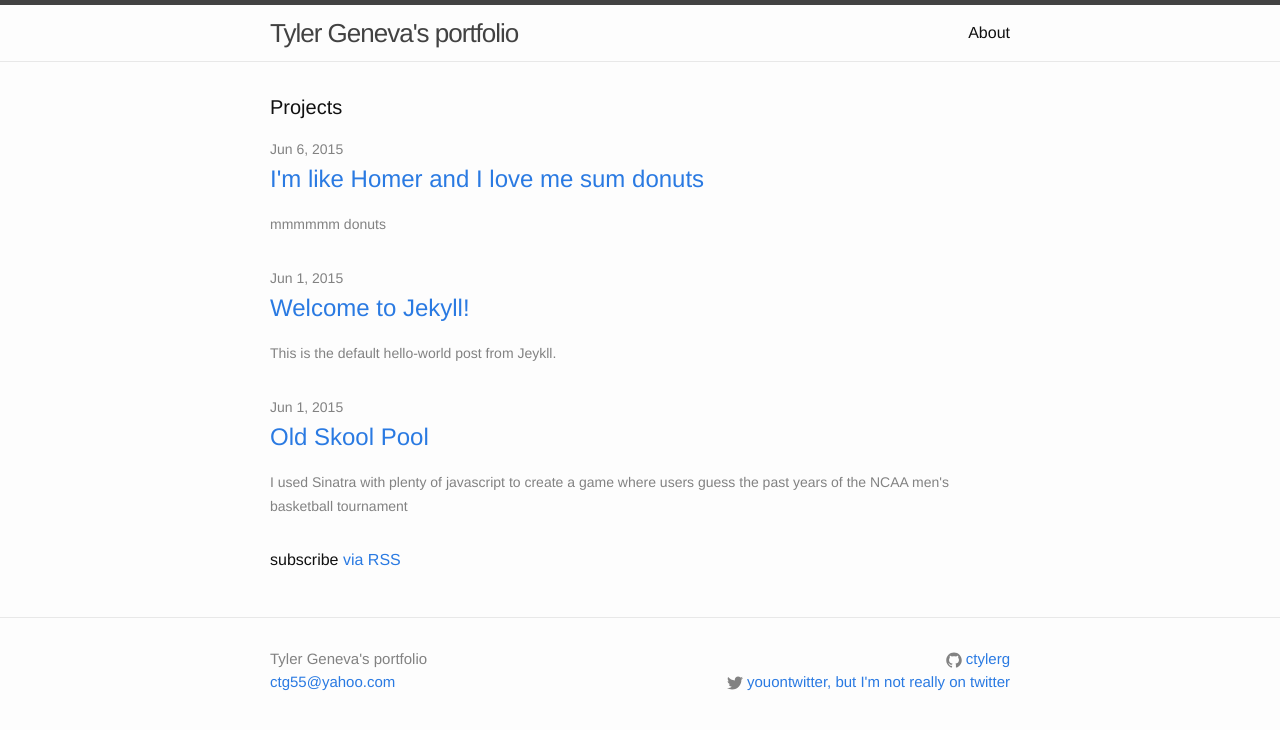
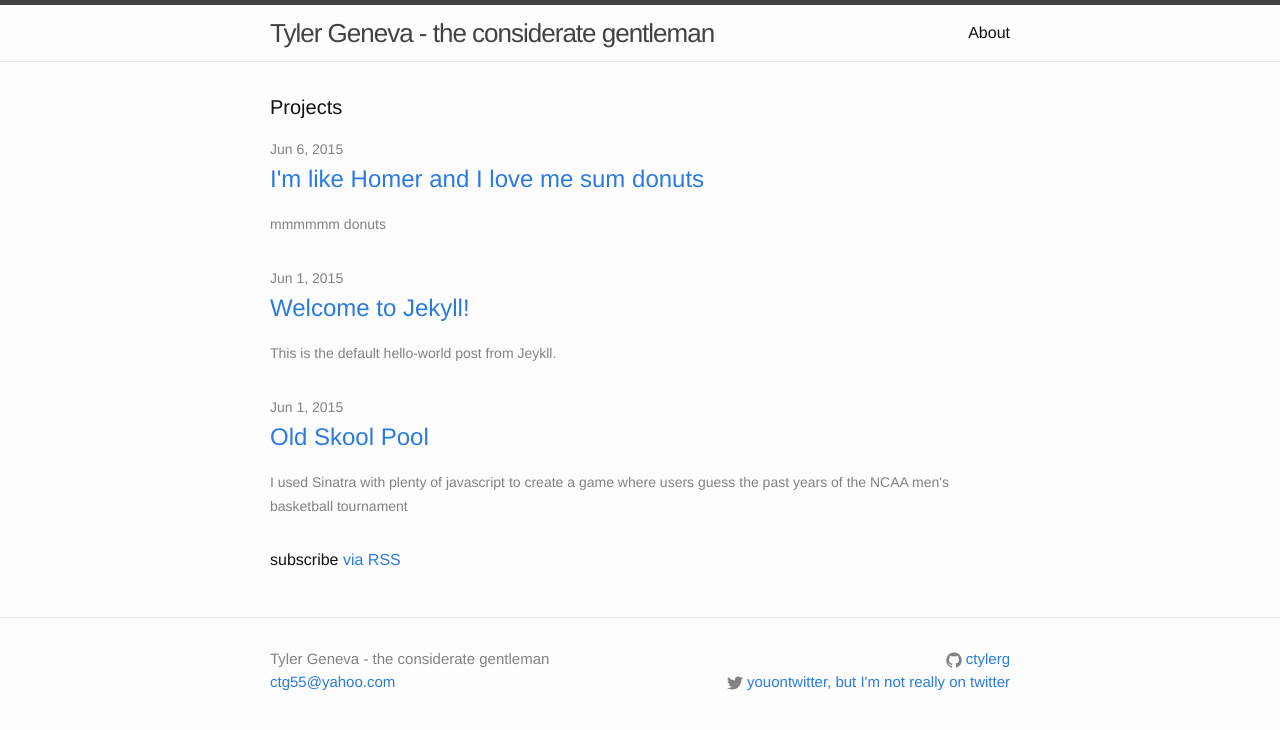
Before and after one commit to ctylerg/ctylerg.github.io, a Jekyll site: the page built from index.html, in a window 1280 px wide. Shown: the top 730 px of the page. Built offline with Jekyll 4.4.1, drawn with Linux system fonts in a browser that asks for light colours.

Commit message:
considerate gentleman

```diff
--- a/_config.yml
+++ b/_config.yml
@@ -1,5 +1,5 @@
 # Site settings
-title: Tyler Geneva's portfolio
+title: Tyler Geneva - the considerate gentleman
 email: ctg55@yahoo.com
 description: > # this means to ignore newlines until "baseurl:"
   Tyler Geneva's full-stack portfolio site
```
Also changed, not shown: 1 other file.
